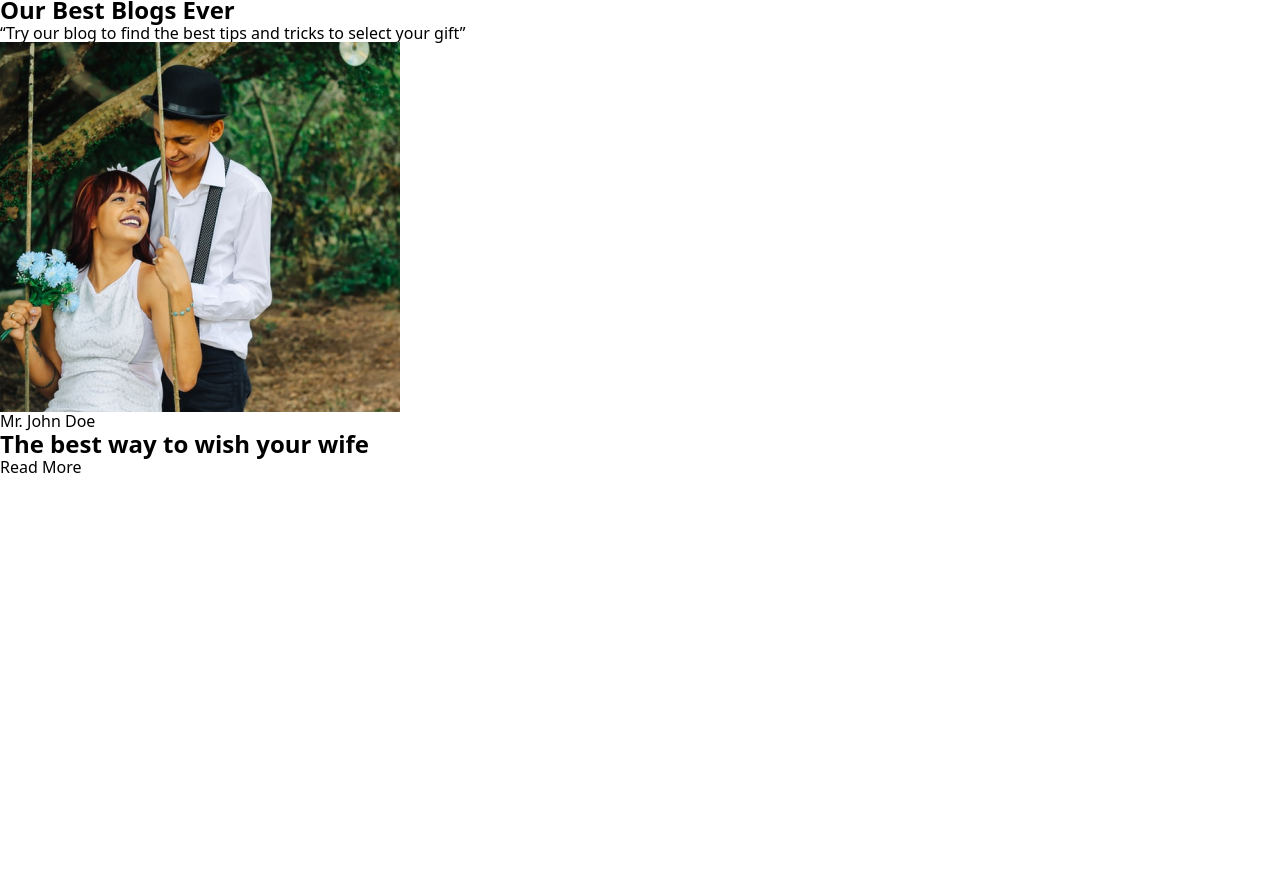
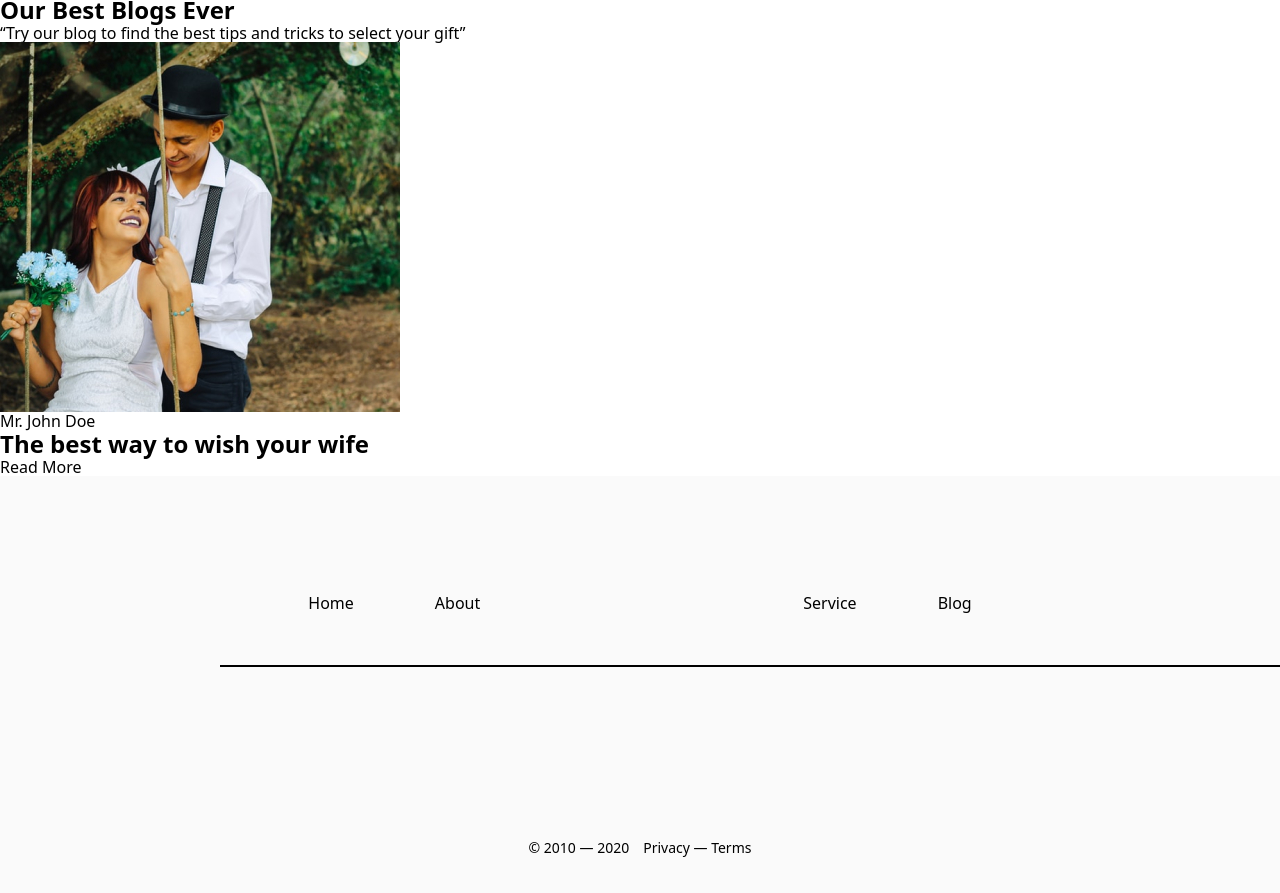
Before and after one commit to PrataCat/practise-team-project-blended-4, a plain HTML site: page index.html in a window 1280 px wide. Shown: the part 2143-3036 px from the top of the page. Before the commit the page ends 2621 px from the top, so only its background shows below. Drawn offline with nearby package versions, Linux system fonts and the light colour scheme.

Commit message:
Lyuda's code recovery + footer without sprite

```diff
--- a/css/style.css
+++ b/css/style.css
@@ -309,6 +309,88 @@ body {
   color: var(--primary-black-color);
 }
 
+/* -- footer-- */
+
+.footer {
+  display: block;
+  background: #fafafa;
+}
+
+.footer-container {
+  position: relative;
+  display: flex;
+  justify-content: center;
+  align-items: center;
+}
+
+.current::after {
+  content: ' ';
+  position: absolute;
+  width: 1100px;
+  left: 220px;
+  border: 1px solid #000000;
+  background-color: #000000;
+}
+
+.footer-list {
+  display: flex;
+  gap: 81px;
+}
+
+.footer-item {
+  padding-top: 115px;
+  padding-bottom: 53px;
+}
+.footer-link {
+  /* font-family: 'Gilroy';
+  font-size: 14px;
+  line-height: 1.4; */
+  color: #000000;
+  padding-top: 115px;
+  padding-bottom: 53px;
+  cursor: pointer;
+}
+
+.footer-link-icon {
+  padding-top: 106px;
+  padding-bottom: 43px;
+  margin-left: 141px;
+  margin-right: 141px;
+  cursor: pointer;
+}
+
+.footer-top-list {
+  margin-top: 55px;
+  margin-bottom: 72px;
+  display: flex;
+  justify-content: center;
+  align-items: center;
+  gap: 26px;
+}
+
+.footer-container-text {
+  display: flex;
+  justify-content: center;
+  align-items: center;
+  gap: 14px;
+}
+
+.footer-text {
+  font-size: 14px;
+  line-height: 1.4;
+  text-align: center;
+  color: #000000;
+
+  margin-bottom: 35px;
+}
+.footer-top-text {
+  font-size: 14px;
+  line-height: 1.4;
+  text-align: center;
+  color: #000000;
+  margin-bottom: 35px;
+}
+
 .backdrop {
   position: fixed;
   left: 0;
--- a/index.html
+++ b/index.html
@@ -114,7 +114,6 @@
             <h2 class="work-us-title">Ready to get started?</h2>
             <p class="work-us-text">Sign up or contact us</p>
           </div>
-
           <div class="box-button">
             <ul class="work-us-list">
               <li class="work-us-item">
@@ -138,6 +137,72 @@
         </article>
       </section>
     </main>
+    <!-- footer    -->
+    <section class="footer">
+      <div class="footer-container">
+        <div class="footer-container-list">
+          <ul class="footer-list list">
+            <li class="footer-item"><a class="footer-link link" href="#">Home</a></li>
+            <li class="footer-item"><a class="footer-link link" href="#">About</a></li>
+          </ul>
+        </div>
+        <!-- <img class="footer-logo" src="./imeges/logo.jpg" alt=""> -->
+        <a class="footer-link-icon" href="#">
+          <svg class="footer-icon" width="41" height="39">
+            <use href="./images/sprite.svg#icon-logo-or" class="footer-icon-logo"></use>
+          </svg>
+        </a>
+        <div class="footer-container-list current">
+          <ul class="footer-list list">
+            <li class="footer-item"><a class="footer-link link" href="#">Service</a></li>
+            <li class="footer-item"><a class="footer-link link" href="#">Blog</a></li>
+          </ul>
+        </div>
+      </div>
+      <div class="footer-container-soc container">
+        <ul class="footer-top-list list">
+          <li class="footer-soc-item">
+            <a class="footer-soc-link link" href="#">
+              <svg class="footer-soc-icon" width="40" height="40">
+                <use href="./images/sprite.svg#icon-entypo-social_facebook-with-circle"></use>
+              </svg>
+            </a>
+          </li>
+          <li class="footer-soc-item">
+            <a class="footer-soc-link link" href="#">
+              <svg class="footer-soc-icon" width="40" height="40">
+                <use href="./images/sprite.svg#icon-entypo-social_twitter-with-circle"></use>
+              </svg>
+            </a>
+          </li>
+          <li class="footer-soc-item">
+            <a class="footer-soc-link link" href="#">
+              <svg class="footer-soc-icon" width="41" height="39">
+                <use href="./images/sprite.svg#icon-entypo-social_instagram-with-circle"></use>
+              </svg>
+            </a>
+          </li>
+          <li class="footer-soc-item">
+            <a class="footer-soc-link link" href="#">
+              <svg class="footer-soc-icon" width="40" height="40">
+                <use href="./images/sprite.svg#icon-entypo-social_youtube-with-circle"></use>
+              </svg>
+            </a>
+          </li>
+          <li class="footer-soc-item">
+            <a class="footer-soc-link link" href="#">
+              <svg class="footer-soc-icon" width="40" height="40">
+                <use href="./images/sprite.svg#icon-entypo-social_pinterest-with-circle"></use>
+              </svg>
+            </a>
+          </li>
+        </ul>
+      </div>
+      <div class="footer-container-text">
+        <p class="footer-text">© 2010 — 2020</p>
+        <p class="footer-top-text">Privacy — Terms</p>
+      </div>
+    </section>
     <div class="backdrop is-hidden" data-modal>
       <div class="modal">
         <button type="button" data-modal-close class="btn-modal">
```
